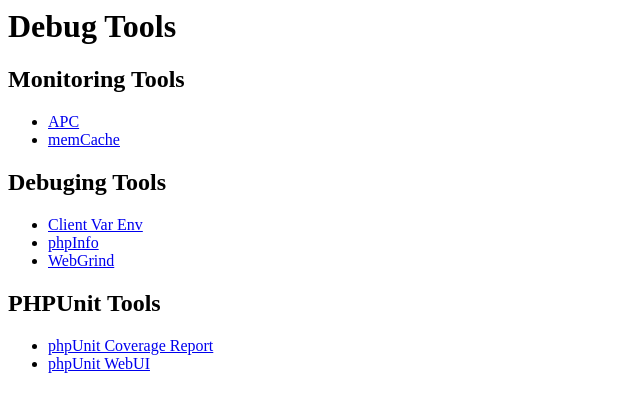
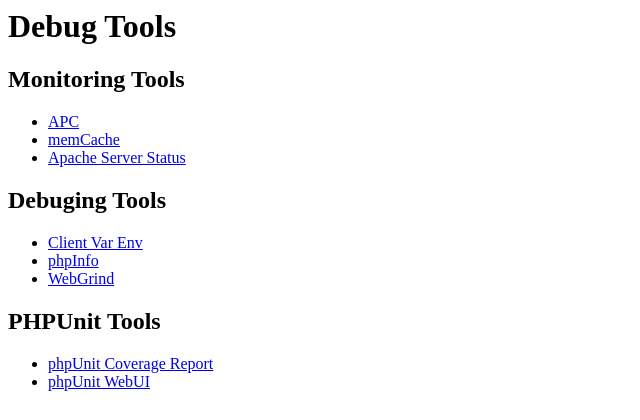
Before and after one commit to hthetiot/basezf, a PHP site: page /debug/index.php in a window 1280 px wide. Shown: the top 420 px of the page, without its empty margins (0-640 px from the left). Run offline with PHP 8.4, Linux system fonts and the light colour scheme.

Commit message:
add Apache Server Status to debug tools

```diff
--- a/public/debug/index.php
+++ b/public/debug/index.php
@@ -8,6 +8,7 @@
     <ul>
         <li><a href="apc.php">APC</a></li>
         <li><a href="memcache.php">memCache</a></li>
+        <li><a href="server-status/">Apache Server Status</a></li>
     </ul>
 
     <h2>Debuging Tools</h2>
```
